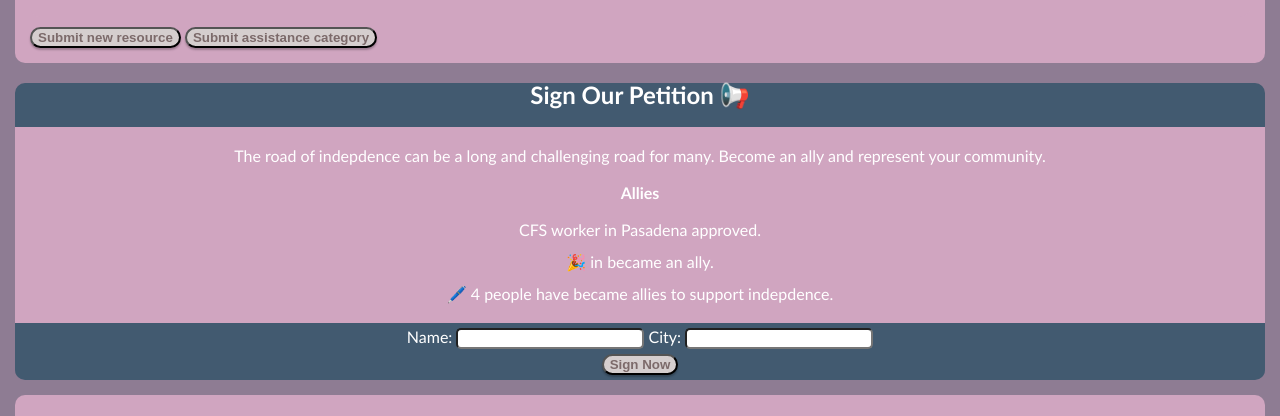
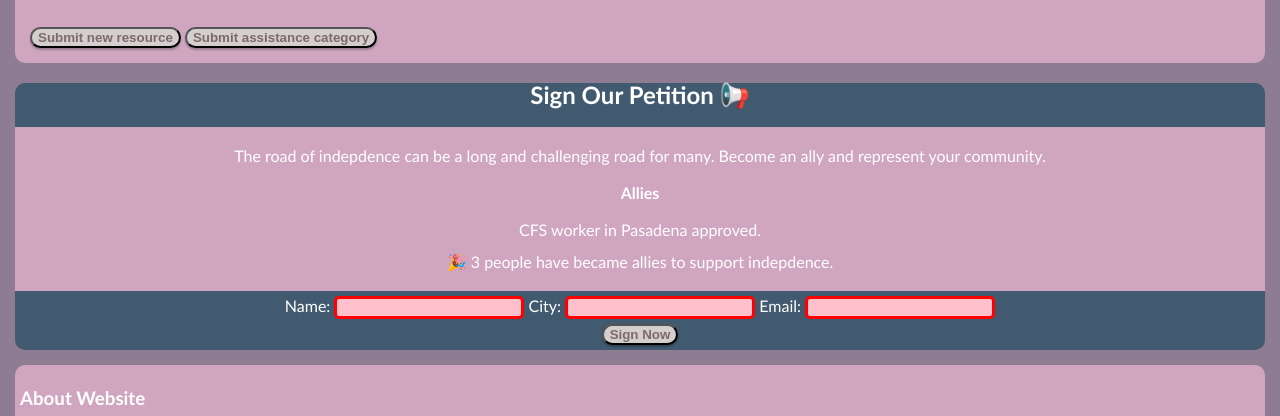
Before and after one commit to Antonioj562/CfsRolodex, a plain HTML site: page index.html in a window 1280 px wide. Both pictures are taken after a click on the button "Sign Now". Shown: the part 643-1059 px from the top of the page. Drawn offline with Linux system fonts and the light colour scheme.

Commit message:
Added email field - Added README file - Added form validation

```diff
--- a/index.html
+++ b/index.html
@@ -63,6 +63,8 @@
     <input id="name-input">
     <label for="city" id="city">City:</label>
     <input id="city-input">
+    <label for="email" id="email">Email:</label>
+    <input id="email-input">
   </form>
    <!--- Sign Now Button --->
   <button id="sign-now-button">Sign Now</button>
--- a/index.js
+++ b/index.js
@@ -9,27 +9,62 @@ const toggleDarkMode = () => {
 
 
 const addSignature = () => {
-  let name = document.getElementById('name-input').value;
-  let city = document.getElementById('city-input').value;
+  const name = document.getElementById('name-input').value;
+  const city = document.getElementById('city-input').value;
+  // ToDO: email input unused
+  const email = document.getElementById('email-input').value;
 
-  let newSignature = document.createElement('p');
+  const newSignature = document.createElement('p');
   newSignature.textContent = `🎉 ${name} in ${city} became an ally.`;
 
-  let signaturesSection = document.getElementById('signatures');
+  const signaturesSection = document.getElementById('signatures');
   signaturesSection.appendChild(newSignature);
 
   document.getElementById('name-input').value='';
   document.getElementById('city-input').value='';
+  document.getElementById('email-input').value='';
 
   count +=1
-  let counter = document.getElementById('counter');
+  const  counter = document.getElementById('counter');
   counter.remove();
-  let newCounter = document.createElement('p');
+  const newCounter = document.createElement('p');
   newCounter.setAttribute('id', 'counter');
   newCounter.textContent = `🖊️ ${count} people have became allies to support indepdence.`;
 
   signaturesSection.appendChild(newCounter);
 }
 
-petitionButton.addEventListener('click', addSignature);
+const validateForm = () => {
+
+  let containsErrors = false;
+
+  var petitionInputs = document.getElementById("sign-petition").elements;
+
+  for (let i = 0; i < petitionInputs.length; i++) {
+    if (petitionInputs[i].value.length < 2) {
+      petitionInputs[i].classList.add('error');
+      containsErrors = true;
+    }
+    else{
+      petitionInputs[i].classList.remove('error');
+    }
+  }
+
+  const email = document.getElementById('email-input')
+  if (!email.value.includes('.com')){
+    containsErrors=true;
+    petitionInputs[2].classList.add('error');
+  }
+
+  if (containsErrors == false){
+    addSignature();
+    for (let i = 0; i < petitionInputs.length; i++) {
+      petitionInputs[i].value = "";
+      containsErrors = false;
+    }
+  }
+}
+
+petitionButton.addEventListener('click', validateForm);
+//petitionButton.addEventListener('click', addSignature);
 themeButton.addEventListener("click", toggleDarkMode);
--- a/style.css
+++ b/style.css
@@ -36,10 +36,21 @@ a:active {
   font-weight: 500;
 }
 
+input {
+  border-radius: 5px;
+  padding-left: 5px;
+}
 /* Customize Dark Mode Theme */
 .dark-mode {
   background-color: black;
   color: black;
+}
+
+.error {
+  border-style: solid;
+  border-width: 3px;
+  border-color: red;
+  background:pink;
 }
 
 .navbar ul {
@@ -164,14 +175,7 @@ a:active {
 #sign-now-button{
   margin-bottom: 5px;
 }
-#city-input{
-  border-radius: 5px;
-  padding-left: 5px;
-}
-#name-input{
-  border-radius: 5px;
-  padding-left: 5px;
-}
+
 #suggestButtons{
   position: relative;
   padding: 5px;
```
Also changed, not shown: 1 other file.
